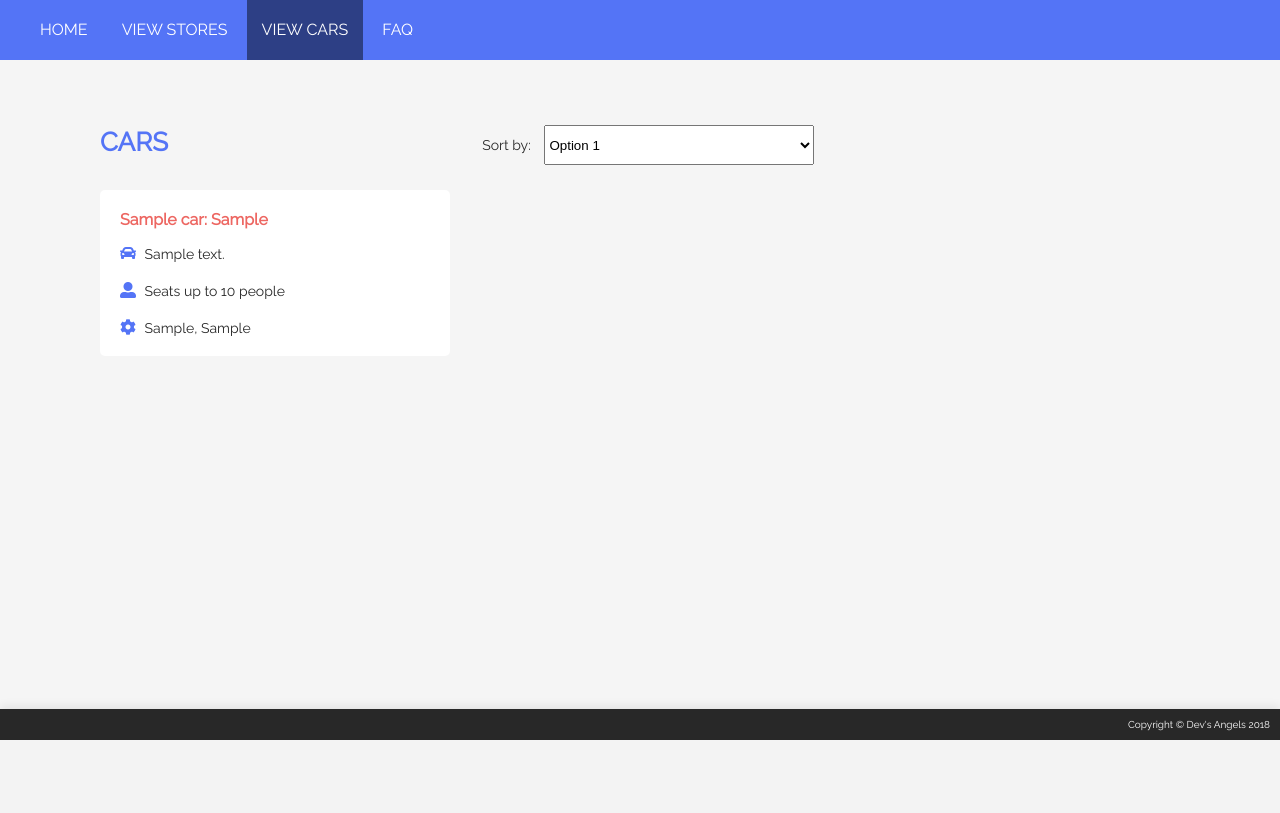
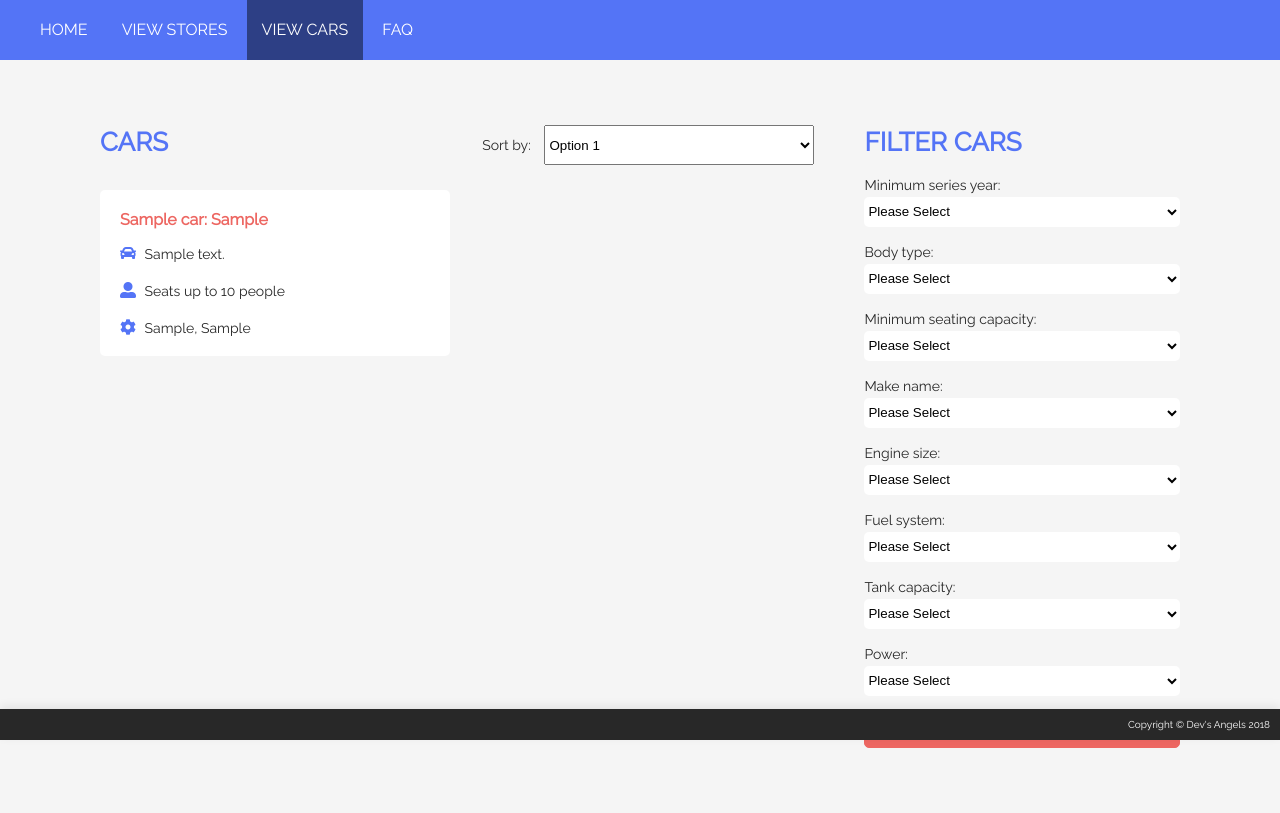
Before and after one commit to aliceHendicott/DjangoWebsite-CarRentalCompany, a Django app: page /cars/ in a window 1280 px wide. Shown: the part 60-873 px from the top of the page. Before the commit the page ends 800 px from the top, so only its background shows below. Run offline with Django 3.2, Linux system fonts and the light colour scheme; tables that the repository leaves empty hold one stand-in row (values such as "Sample post"); some libraries are stand-ins or nearby versions.

Commit message:
Filter Cars

```diff
--- a/CRC/CarRentalCompany/forms.py
+++ b/CRC/CarRentalCompany/forms.py
@@ -1,24 +1,5 @@
 from django import forms
-from django.contrib.auth import (authenticate, login, get_user_model, logout)
-import datetime
-
-User = get_user_model()
-#
-# class LoginForm(forms.Form):
-#     username = forms.CharField(max_length=100)
-#     password = forms.CharField(widget=forms.PasswordInput)
-#     def clean(self, *args, **kwargs):
-#         username = self.cleaned_data['username']
-#         password = self.cleaned_data['password']
-#         if username and password:
-#             user = authenticate(username=username, password=password)
-#             if not user:
-#                 raise forms.ValidationError("This user does not exist")
-#             if not user.check_password(password):
-#                 raise forms.ValidationError("Incorrect Password")
-#             if not user.is_active:
-#                 raise forms.ValidationError("This user is no longer active")
-#             return super(LoginForm, self).clean(*args, **kwargs)
+from .models import Car
 
 class RecommendForm(forms.Form):
     purposeOptions = (("1", "Four wheel Driving"), ("2", "Family trip"), ("3", "Road Trip"))
@@ -38,3 +19,93 @@
         month = forms.cleaned_data['month']
         if purpose or seats or transmission or month:
             return super(RecommendForm, self).clean()
+
+class CarFilterForm(forms.Form):
+    # declare list variables
+    seriesYearOptions = []
+    bodyTypeOptions = []
+    transmissionOptions = []
+    seatingCapacityOptions = []
+    makeOptions = []
+    engineOptions = []
+    fuelOptions = []
+    tankCapacity = []
+    powerOptions = []
+
+    # add data from database to lists
+    cars = Car.objects.all()
+    for car in cars:
+        if car.car_series_year not in seriesYearOptions:
+            seriesYearOptions.append(car.car_series_year)
+        if car.car_bodytype not in bodyTypeOptions:
+            bodyTypeOptions.append(car.car_bodytype)
+        if car.car_standard_transmission not in transmissionOptions:
+            transmissionOptions.append(car.car_standard_transmission)
+        if car.car_seating_capacity not in seatingCapacityOptions:
+            seatingCapacityOptions.append(car.car_seating_capacity)
+        if car.car_makename not in makeOptions:
+            makeOptions.append(car.car_makename)
+        if car.car_engine_size not in engineOptions:
+            engineOptions.append(car.car_engine_size)
+        if car.car_fuel_system not in fuelOptions:
+            fuelOptions.append(car.car_fuel_system)
+        if car.car_tank_capacity not in tankCapacity:
+            tankCapacity.append(car.car_tank_capacity)
+        if car.car_power not in powerOptions:
+            powerOptions.append(car.car_power)
+
+    # sort lists
+    seriesYearOptions.sort()
+    bodyTypeOptions.sort()
+    transmissionOptions.sort()
+    seatingCapacityOptions.sort()
+    makeOptions.sort()
+    engineOptions.sort()
+    fuelOptions.sort()
+    tankCapacity.sort()
+    powerOptions.sort()
+
+    # set years up as list of list and set up field
+    year_options = [["Null", "Please Select"]]
+    for year in seriesYearOptions:
+        year_options.append([year, year])
+    minimum_series_year = forms.ChoiceField(choices=year_options)
+
+    # set body type up as list of list and set up field
+    bodyType_options = [["Null", "Please Select"]]
+    for type in bodyTypeOptions:
+        bodyType_options.append([type, type])
+    body_type = forms.ChoiceField(choices=bodyType_options)
+
+    # set seating capacity up as list of list and set up field
+    seating_options = [["Null", "Please Select"]]
+    for seats in seatingCapacityOptions:
+        seating_options.append([seats, seats])
+    minimum_seating_capacity = forms.ChoiceField(choices=seating_options)
+
+    # set make name up as list of list and set up field
+    make_options = [["Null", "Please Select"]]
+    for make in makeOptions:
+        make_options.append([make, make])
+    make_name = forms.ChoiceField(choices=make_options)
+
+    # set engine size up as list of list and set up field
+    engine_options = [["Null", "Please Select"]]
+    for engine in engineOptions:
+        engine_options.append([engine, engine])
+    engine_size = forms.ChoiceField(choices=engine_options)
+
+    fuel_options = [["Null", "Please Select"]]
+    for fuel in fuelOptions:
+        fuel_options.append([fuel, fuel])
+    fuel_system = forms.ChoiceField(choices=fuel_options)
+
+    tank_options = [["Null", "Please Select"]]
+    for tank in tankCapacity:
+        tank_options.append([tank, tank])
+    tank_capacity = forms.ChoiceField(choices=tank_options)
+
+    power_options = [["Null", "Please Select"]]
+    for power in powerOptions:
+        power_options.append([power, power])
+    power = forms.ChoiceField(choices=power_options)
--- a/CRC/CarRentalCompany/static/CarRentalCompany/stylesheet.css
+++ b/CRC/CarRentalCompany/static/CarRentalCompany/stylesheet.css
@@ -263,3 +263,37 @@
 	font-weight:bold;
 	font-size:15px;
 }
+#sidebar{
+	margin-left:30px;
+}
+[type="range"]{
+	width:100%;
+}
+#cars-filter-form select{
+	width:100%;
+	height:30px;
+	background-color:#ffffff;
+	border:0px;
+	border-radius:5px;
+	margin-top:3px;
+}
+#cars-filter-form div{
+	margin-bottom:15px;
+}
+#cars-filter-form label{
+	font-size:14px;
+}
+#cars-filter-form button{
+	width:100%;
+}
+.filtered-cars-error{
+    margin-bottom:15px;
+}
+.filtered-cars-error span{
+    color:red;
+    font-size:13px;
+}
+.filter{
+    font-size:13px;
+    margin-left:8px; margin-right:8px;
+}
--- a/CRC/CarRentalCompany/templates/CarRentalCompany/cars.html
+++ b/CRC/CarRentalCompany/templates/CarRentalCompany/cars.html
@@ -24,18 +24,62 @@
                         </select>
                     </div>
                 </div>
+                {% if filters != "" %}
+                    <p><b>Current Filters:</b> {% for filter in filters %} <span class="filter">{{ filter }}</span> | {% endfor %}</p>
+                {% endif %}
                 <div class="grid listing" id="columns2">
+                    {% if filtered_cars != -1 and filtered_cars != -2 and filtered_cars != ""%}
+                        {% for car in filtered_cars %}
+                            <div>
+                                <a href="./{{ car.id }}/"><h3>{{ car }}</h3></a>
+                                <p><i class="fas fa-car"></i> {{ car.car_bodytype }}</p>
+                                <p><i class="fas fa-user-alt"></i> Seats up to {{ car.car_seating_capacity }} people</p>
+                                <p><i class="fas fa-cog"></i> {{ car.car_standard_transmission }}, {{ car.car_drive }}
+                                </p>
+                            </div>
+                        {% endfor %}
+                    {% else %}
                         {% for car in cars_list.all %}
                             <div>
                                 <a href="./{{ car.id }}/"><h3>{{ car }}</h3></a>
                                 <p><i class="fas fa-car"></i> {{ car.car_bodytype }}</p>
                                 <p><i class="fas fa-user-alt"></i> Seats up to {{ car.car_seating_capacity }} people</p>
-                            <p><i class="fas fa-cog"></i> {{ car.car_standard_transmission }}, {{ car.car_drive }}</p>
+                                <p><i class="fas fa-cog"></i> {{ car.car_standard_transmission }}, {{ car.car_drive }}
+                                </p>
                             </div>
-                    {%  endfor %}
+                        {% endfor %}
+                    {% endif %}
                 </div>
             </div>
-            <div id="sidebar"></div>
+            <div id="sidebar">
+                <h1>Filter Cars</h1>
+                <div class="filtered-cars-error">
+                    {% if filtered_cars == -1 %}
+                    <span>Your filter returned no results, please try again</span>
+                {% endif %}
+                {% if filtered_cars == -2 %}
+                    <span>Please enter a filter and try again</span>
+                {% endif %}
+                </div>
+                <form id="cars-filter-form" method="POST" action="/cars/">{% csrf_token %}
+                    {{ form.non_field_errors }}
+                    {% for hidden_field in form.hidden_fields %}
+                        {{ hidden_field.errors }}
+                        {{ hidden_field }}
+                    {% endfor %}
+                    {% for field in form.visible_fields %}
+                        <div>
+                            {{ field.label_tag }}<br />
+                            {{ field.errors }}
+                            {{ field }}<br />
+                            {{ field.help_text }}
+                        </div>
+                    {% endfor %}
+                    <div>
+                        <button type="submit" class="button">Apply</button>
+                    </div>
+                </form>
+            </div>
         </div>
 {% endblock %}
 
--- a/CRC/CarRentalCompany/views.py
+++ b/CRC/CarRentalCompany/views.py
@@ -5,9 +5,10 @@
 from django.db import connection
 
 from .models import Car, Store, Order, User, UserProfile
-from .forms import RecommendForm
+from .forms import RecommendForm,CarFilterForm
 from .custom_sql import top3cars, seasonal_cars_preview, store_activity_preview
 from .recommendation import handle_recommendation
+from .filter_cars import handle_filter_cars, current_filter
 from django.contrib.auth import (authenticate, login, get_user_model, logout)
 
 
@@ -143,9 +144,26 @@
 ' The following are sprint 1:
 '''
 def cars(request):
+    form = CarFilterForm()
+    filtered_cars = ""
+    filters = ""
+    if request.method == "POST":
+        series_year = request.POST['minimum_series_year']
+        body_type = request.POST['body_type']
+        seating_capacity = request.POST['minimum_seating_capacity']
+        make = request.POST['make_name']
+        engine_size = request.POST['engine_size']
+        fuel_system = request.POST['fuel_system']
+        tank_capacity = request.POST['tank_capacity']
+        power = request.POST['power']
+        filtered_cars = handle_filter_cars(series_year, body_type, seating_capacity, make, engine_size, fuel_system, tank_capacity, power)
+        filters = current_filter(series_year, body_type, seating_capacity, make, engine_size, fuel_system, tank_capacity, power)
     return render(request,
                   'CarRentalCompany/cars.html',
-                  {'cars_list': Car.objects.all()})
+                  {'cars_list': Car.objects.all(),
+                   'form': form,
+                   'filtered_cars': filtered_cars,
+                   'filters': filters})
 
 def car_recommend(request):
     form = RecommendForm()
```
Also changed, not shown: CRC/CarRentalCompany/filter_cars.py (added, +77 -0 lines). Lines whose indentation alone changed are shown as unchanged.
